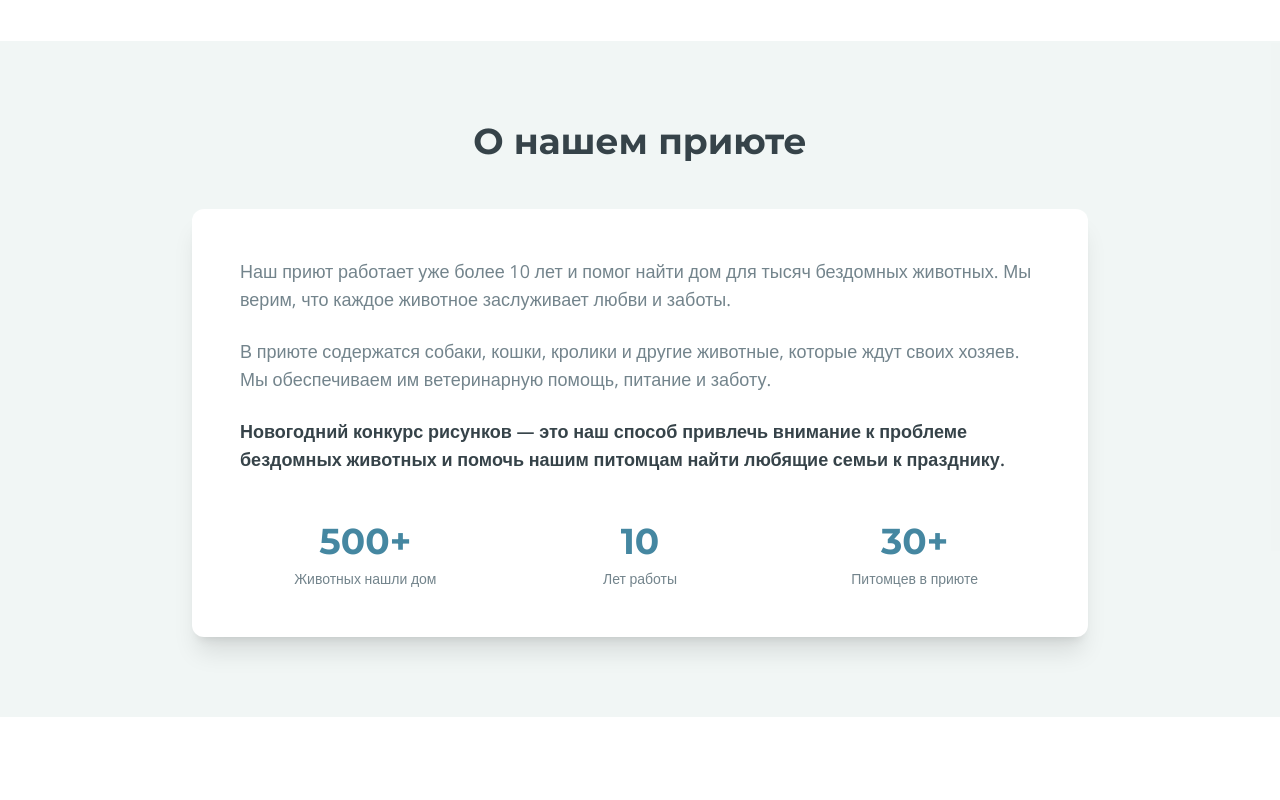
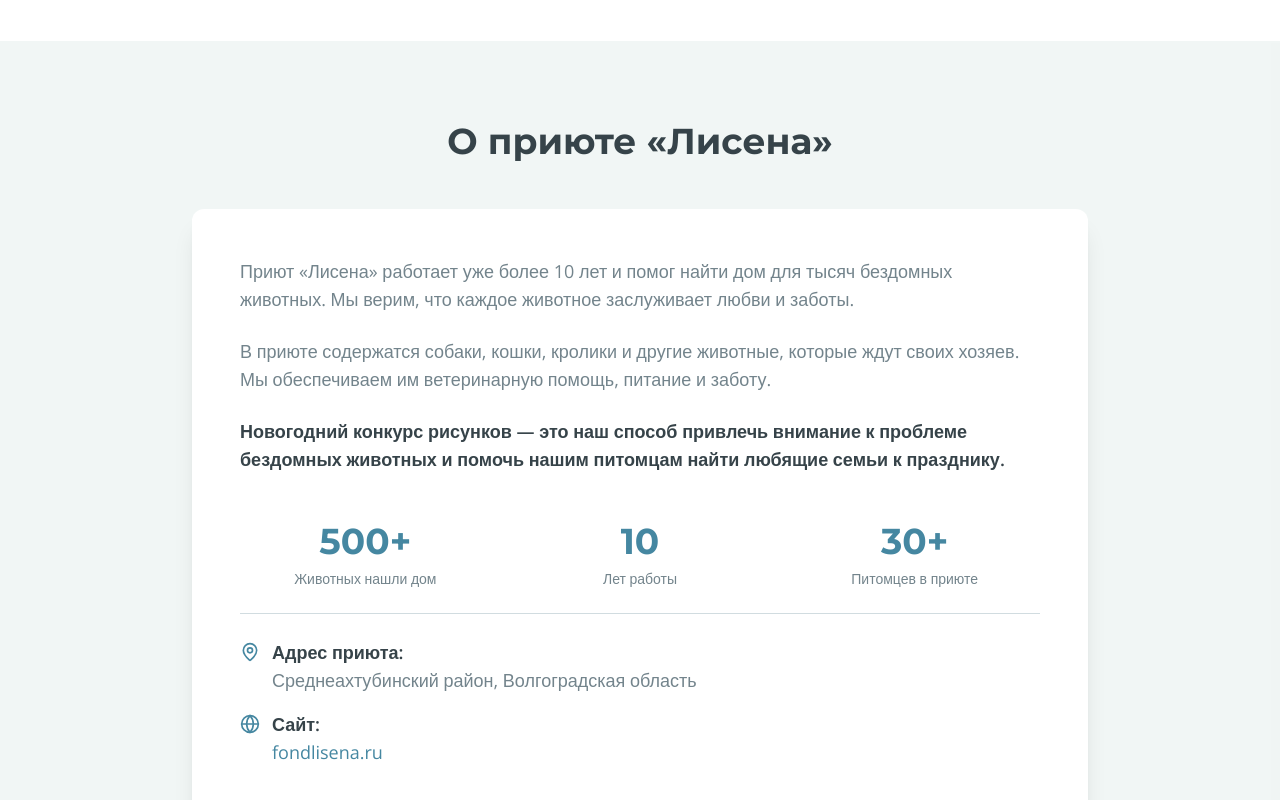
Before and after one commit to pr-poehali-dev/charity-pet-art-contest, a React (Vite) app: page / in a window 1280 px wide. Shown: the part 3260-4060 px from the top of the page. Built offline with nearby package versions, Linux system fonts and the light colour scheme.

Commit message:
fix: обновить информацию о приюте "Лисена"

```diff
--- a/src/pages/Index.tsx
+++ b/src/pages/Index.tsx
@@ -299,14 +299,14 @@ const Index = () => {
           <div className="max-w-4xl mx-auto">
             <div className="text-center mb-12">
               <h2 className="font-heading font-bold text-3xl md:text-4xl text-foreground mb-4">
-                О нашем приюте
+                О приюте «Лисена»
               </h2>
             </div>
             <Card className="border-none shadow-xl">
               <CardContent className="p-8 md:p-12">
                 <div className="space-y-6 text-lg text-muted-foreground">
                   <p>
-                    Наш приют работает уже более 10 лет и помог найти дом для тысяч бездомных животных.
+                    Приют «Лисена» работает уже более 10 лет и помог найти дом для тысяч бездомных животных.
                     Мы верим, что каждое животное заслуживает любви и заботы.
                   </p>
                   <p>
@@ -329,6 +329,24 @@ const Index = () => {
                     <div className="text-center">
                       <div className="text-4xl font-heading font-bold text-primary mb-2">30+</div>
                       <div className="text-sm text-muted-foreground">Питомцев в приюте</div>
+                    </div>
+                  </div>
+                  <div className="flex flex-col gap-4 pt-6 border-t border-border">
+                    <div className="flex items-start gap-3">
+                      <Icon name="MapPin" className="text-primary mt-1 flex-shrink-0" size={20} />
+                      <div>
+                        <p className="font-semibold text-foreground">Адрес приюта:</p>
+                        <p className="text-muted-foreground">Среднеахтубинский район, Волгоградская область</p>
+                      </div>
+                    </div>
+                    <div className="flex items-start gap-3">
+                      <Icon name="Globe" className="text-primary mt-1 flex-shrink-0" size={20} />
+                      <div>
+                        <p className="font-semibold text-foreground">Сайт:</p>
+                        <a href="https://fondlisena.ru" target="_blank" rel="noopener noreferrer" className="text-primary hover:underline transition-colors">
+                          fondlisena.ru
+                        </a>
+                      </div>
                     </div>
                   </div>
                 </div>
```
